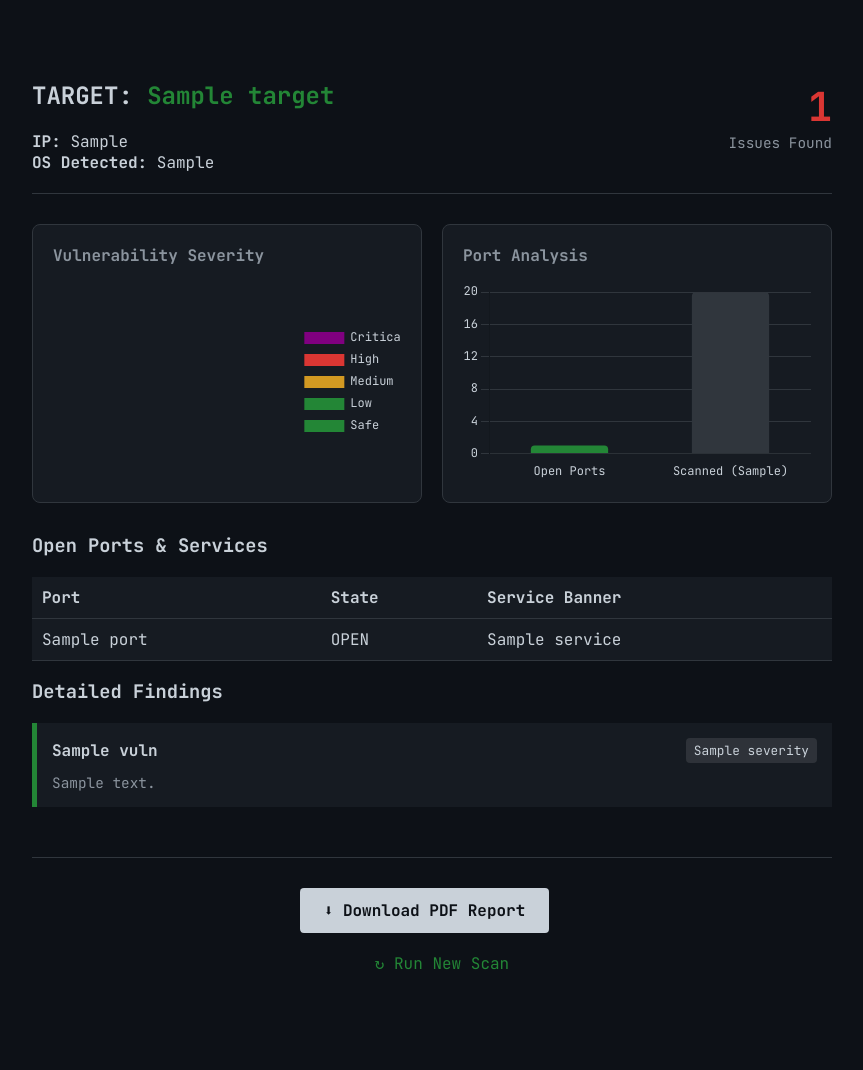
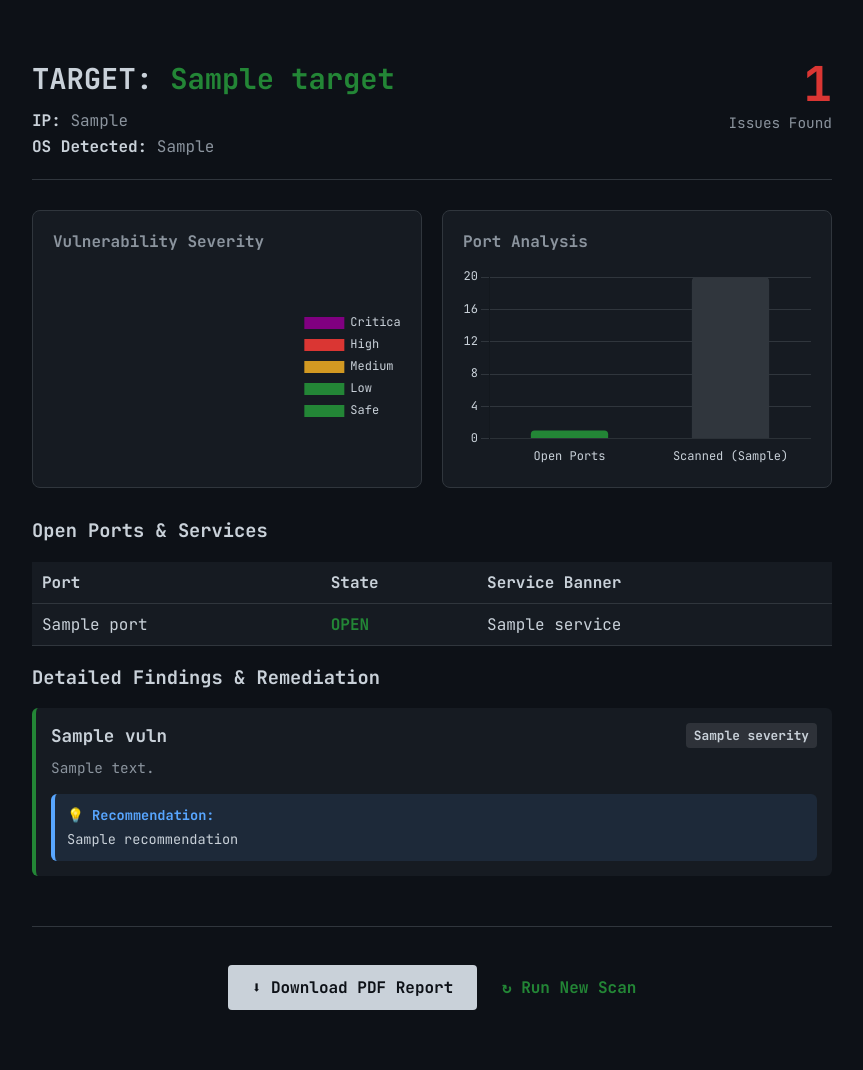
Before and after one commit to Amenodit/MiniNessusScanner, a Flask app: template templates/report.html in a window 1280 px wide. Shown: the whole page, without its empty margins (208-1071 px from the left). Before the commit the page ends 970 px from the top, so only its background shows below. Run offline with Flask 3, Linux system fonts and the light colour scheme; the template is opened without the code that fills it: most values are stand-ins (such as "Sample title", 1, 10 or a date in 2020).

Commit message:
Update report.html

```diff
--- a/templates/report.html
+++ b/templates/report.html
@@ -18,25 +18,26 @@
     <div class="report-container">
 
         <!-- HEADER SECTION -->
-        <header style="display: flex; justify-content: space-between; align-items: center; border-bottom: 1px solid #30363d; padding-bottom: 20px; margin-bottom: 30px;">
+        <header style="display: flex; justify-content: space-between; align-items: flex-start; border-bottom: 1px solid #30363d; padding-bottom: 20px; margin-bottom: 30px;">
             <div>
-                <h2>TARGET: <span class="highlight">{{ data.target }}</span></h2>
-                <div class="meta">
-                    <strong>IP:</strong> {{ data.ip }} <br>
-                    <strong>OS Detected:</strong> {{ data.os_info }}
+                <h2 style="margin: 0 0 10px 0; font-size: 1.8rem;">TARGET: <span class="highlight">{{ data.target }}</span></h2>
+                <div class="meta" style="color: #8b949e; font-size: 1rem; line-height: 1.6;">
+                    <strong style="color: #c9d1d9;">IP:</strong> {{ data.ip }} <br>
+                    <strong style="color: #c9d1d9;">OS Detected:</strong> {{ data.os_info }}
                 </div>
             </div>
             <div style="text-align: right;">
+                <!-- Conditional Coloring for Vuln Count -->
                 {% if data.vulns %}
-                <span style="font-size: 2.5rem; font-weight: bold; color: #da3633;">
-                    {{ data.vulns|length }}
-                </span>
+                    <span style="font-size: 3rem; font-weight: bold; color: #da3633; line-height: 1;">
+                        {{ data.vulns|length }}
+                    </span>
                 {% else %}
-                <span style="font-size: 2.5rem; font-weight: bold; color: #238636;">
-                    {{ data.vulns|length }}
-                </span>
+                    <span style="font-size: 3rem; font-weight: bold; color: #238636; line-height: 1;">
+                        0
+                    </span>
                 {% endif %}
-                <div class="meta" style="font-size: 0.9rem; color: #8b949e;">Issues Found</div>
+                <div class="meta" style="font-size: 0.9rem; color: #8b949e; margin-top: 5px;">Issues Found</div>
             </div>
         </header>
 
@@ -44,14 +45,14 @@
         <div class="section" style="display: flex; gap: 20px; margin-bottom: 30px; flex-wrap: wrap;">
             <!-- Severity Chart -->
             <div style="flex: 1; min-width: 300px; background: #161b22; padding: 20px; border-radius: 8px; border: 1px solid #30363d;">
-                <h3 style="margin-top: 0; font-size: 1rem; color: #8b949e;">Vulnerability Severity</h3>
+                <h3 style="margin-top: 0; font-size: 1rem; color: #8b949e; margin-bottom: 15px;">Vulnerability Severity</h3>
                 <div style="height: 200px; position: relative;">
                     <canvas id="vulnChart"></canvas>
                 </div>
             </div>
             <!-- Port Chart -->
             <div style="flex: 1; min-width: 300px; background: #161b22; padding: 20px; border-radius: 8px; border: 1px solid #30363d;">
-                <h3 style="margin-top: 0; font-size: 1rem; color: #8b949e;">Port Analysis</h3>
+                <h3 style="margin-top: 0; font-size: 1rem; color: #8b949e; margin-bottom: 15px;">Port Analysis</h3>
                 <div style="height: 200px; position: relative;">
                     <canvas id="portChart"></canvas>
                 </div>
@@ -73,11 +74,11 @@
                     {% for port in data.open_ports %}
                     <tr>
                         <td>{{ port }}</td>
-                        <td class="status-open">OPEN</td>
+                        <td class="status-open" style="color: #238636; font-weight: bold;">OPEN</td>
                         <td>{{ data.services[port] }}</td>
                     </tr>
                     {% else %}
-                    <tr><td colspan="3">No open ports found.</td></tr>
+                    <tr><td colspan="3" style="text-align: center; color: #8b949e;">No open ports found.</td></tr>
                     {% endfor %}
                 </tbody>
             </table>
@@ -85,22 +86,33 @@
 
         <!-- VULNERABILITY CARDS -->
         <div class="section">
-            <h3>Detailed Findings</h3>
+            <h3>Detailed Findings & Remediation</h3>
             {% if data.vulns %}
                 <div class="vuln-grid">
                 {% for vuln in data.vulns %}
-                    <!-- We use |lower to ensure class match (e.g. 'High' -> 'high') -->
-                    <div class="vuln-card {{ vuln.severity|lower }}">
+                    <div class="vuln-card {{ vuln.severity|lower }}" style="background: #161b22; padding: 15px; border-radius: 6px; border-left: 4px solid; margin-bottom: 15px; {% if vuln.severity|lower == 'critical' %}border-color: #800080;{% elif vuln.severity|lower == 'high' %}border-color: #da3633;{% elif vuln.severity|lower == 'medium' %}border-color: #d29922;{% else %}border-color: #238636;{% endif %}">
+
                         <div style="display: flex; justify-content: space-between; align-items: center; margin-bottom: 10px;">
-                            <h4 style="margin: 0;">{{ vuln.name }}</h4>
-                            <span class="badge" style="background: rgba(255,255,255,0.1); padding: 4px 8px; border-radius: 4px; font-size: 0.8rem;">{{ vuln.severity }}</span>
+                            <h4 style="margin: 0; font-size: 1.1rem;">{{ vuln.name }}</h4>
+                            <span class="badge" style="background: rgba(255,255,255,0.1); padding: 4px 8px; border-radius: 4px; font-size: 0.8rem; font-weight: bold;">{{ vuln.severity }}</span>
                         </div>
-                        <p style="margin: 0; color: #8b949e; font-size: 0.9rem;">{{ vuln.description }}</p>
+
+                        <p style="margin: 0 0 15px 0; color: #8b949e; font-size: 0.9rem; line-height: 1.4;">
+                            {{ vuln.description }}
+                        </p>
+
+                        <!-- Recommendation Box -->
+                        <div style="background: rgba(88, 166, 255, 0.1); padding: 12px; border-radius: 6px; border-left: 4px solid #58a6ff;">
+                            <p style="margin: 0; color: #c9d1d9; font-size: 0.85rem; line-height: 1.4;">
+                                <strong style="color: #58a6ff; display: block; margin-bottom: 5px;">💡 Recommendation:</strong>
+                                {{ vuln.recommendation | default("No specific recommendation available.") }}
+                            </p>
+                        </div>
                     </div>
                 {% endfor %}
                 </div>
             {% else %}
-                <div class="safe-box" style="padding: 20px; background: rgba(35, 134, 54, 0.1); border: 1px solid #238636; color: #238636; border-radius: 6px; text-align: center;">
+                <div class="safe-box" style="padding: 30px; background: rgba(35, 134, 54, 0.1); border: 1px solid #238636; color: #238636; border-radius: 6px; text-align: center; font-weight: bold;">
                     ✓ System appears secure against basic checks.
                 </div>
             {% endif %}
@@ -108,14 +120,13 @@
 
         <!-- ACTION BUTTONS -->
         <div style="margin-top: 50px; text-align: center; border-top: 1px solid #30363d; padding-top: 30px;">
-            <a href="/download_pdf" class="btn-pdf">⬇ Download PDF Report</a>
-            <a href="/dashboard" class="btn-back" style="margin-left: 20px;">↻ Run New Scan</a>
+            <a href="/download_pdf" class="btn-pdf" style="background: #c9d1d9; color: #0d1117; padding: 12px 24px; text-decoration: none; border-radius: 4px; font-weight: bold; margin-right: 15px; display: inline-block; transition: background 0.2s;">⬇ Download PDF Report</a>
+            <a href="/dashboard" class="btn-back" style="color: #238636; text-decoration: none; font-weight: bold; display: inline-block;">↻ Run New Scan</a>
         </div>
 
     </div>
 
-    <!-- DATA INJECTION (Hidden Scripts) -->
-    <!-- This method avoids JavaScript syntax errors by separating data from code -->
+    <!-- SAFE DATA INJECTION -->
     <script id="stats-data" type="application/json">
         {{ data.stats | tojson | safe }}
     </script>
@@ -131,11 +142,17 @@
             let portCount = 0;
 
             try {
-                // Parse JSON from the script tags
-                rawStats = JSON.parse(document.getElementById('stats-data').textContent) || {};
-                portCount = parseInt(document.getElementById('ports-data').textContent) || 0;
+                const statsContent = document.getElementById('stats-data').textContent;
+                if (statsContent.trim()) {
+                    rawStats = JSON.parse(statsContent);
+                }
+
+                const portsContent = document.getElementById('ports-data').textContent;
+                if (portsContent.trim()) {
+                    portCount = parseInt(portsContent);
+                }
             } catch (e) {
-                console.warn("Could not parse stats data, graphs may be empty.", e);
+                console.warn("Could not parse stats data.", e);
             }
 
             // 2. Map stats with defaults
@@ -147,7 +164,7 @@
                 safe: rawStats.safe || 0
             };
 
-            // 3. Vulnerability Doughnut Chart
+            // 3. Vulnerability Chart
             const ctx1 = document.getElementById('vulnChart').getContext('2d');
             new Chart(ctx1, {
                 type: 'doughnut',
@@ -155,13 +172,7 @@
                     labels: ['Critical', 'High', 'Medium', 'Low', 'Safe'],
                     datasets: [{
                         data: [stats.critical, stats.high, stats.medium, stats.low, stats.safe],
-                        backgroundColor: [
-                            '#800080', // Purple (Critical)
-                            '#da3633', // Red (High)
-                            '#d29922', // Yellow (Medium)
-                            '#238636', // Green (Low)
-                            '#238636'  // Green (Safe)
-                        ],
+                        backgroundColor: ['#800080', '#da3633', '#d29922', '#238636', '#238636'],
                         borderWidth: 0,
                         hoverOffset: 4
                     }]
@@ -178,7 +189,7 @@
                 }
             });
 
-            // 4. Port Bar Chart
+            // 4. Port Chart
             const ctx2 = document.getElementById('portChart').getContext('2d');
             new Chart(ctx2, {
                 type: 'bar',
```
